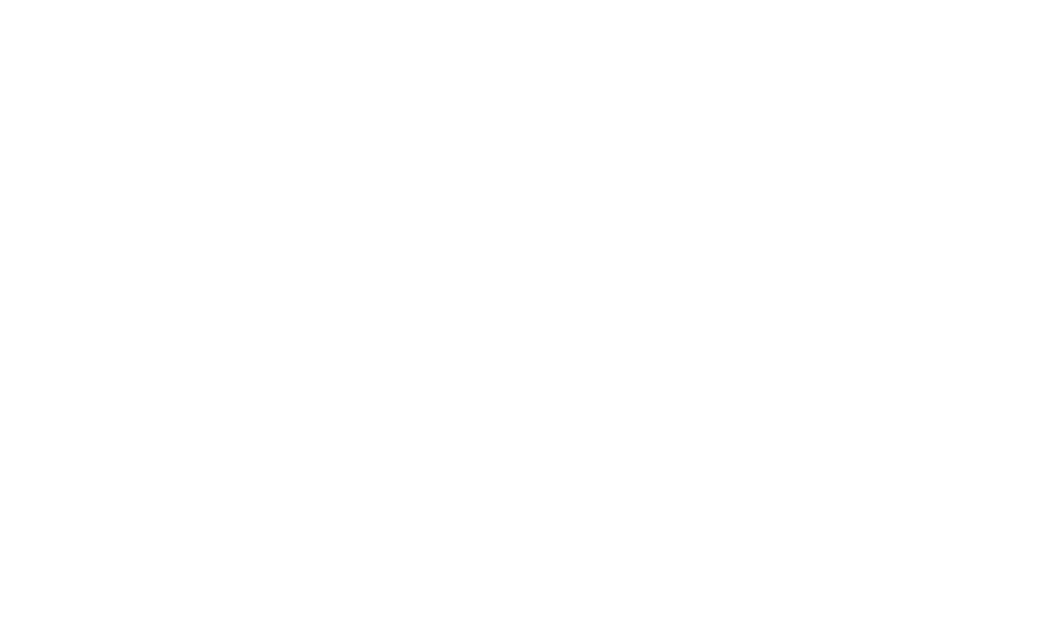
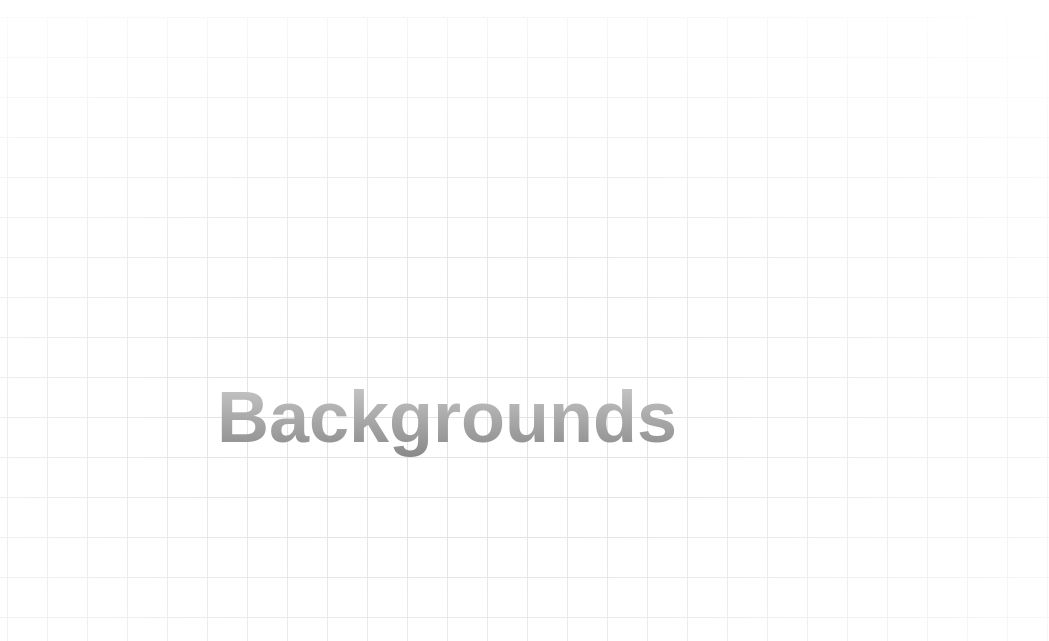
Before and after one commit to doreentieku/ui-components, a Next.js app: page / in a window 1280 px wide. Shown: the part 3299-3940 px from the top of the page, without its empty margins (193-1242 px from the left). Before the commit the page ends 3280 px from the top, so only its background shows below. Built offline with nearby package versions, Linux system fonts and the light colour scheme.

Commit message:
Add grid background

```diff
--- /dev/null
+++ b/src/app/components/GridBackgroundDemo.tsx
@@ -0,0 +1,22 @@
+import { cn } from "@/app/lib/utils";
+import React from "react";
+
+export function GridBackgroundDemo() {
+  return (
+    <div className="relative flex h-[50rem] w-full items-center justify-center bg-white dark:bg-black">
+      <div
+        className={cn(
+          "absolute inset-0",
+          "[background-size:40px_40px]",
+          "[background-image:linear-gradient(to_right,#e4e4e7_1px,transparent_1px),linear-gradient(to_bottom,#e4e4e7_1px,transparent_1px)]",
+          "dark:[background-image:linear-gradient(to_right,#262626_1px,transparent_1px),linear-gradient(to_bottom,#262626_1px,transparent_1px)]",
+        )}
+      />
+      {/* Radial gradient for the container to give a faded look */}
+      <div className="pointer-events-none absolute inset-0 flex items-center justify-center bg-white [mask-image:radial-gradient(ellipse_at_center,transparent_20%,black)] dark:bg-black"></div>
+      <p className="relative z-20 bg-gradient-to-b from-neutral-200 to-neutral-500 bg-clip-text py-8 text-4xl font-bold text-transparent sm:text-7xl">
+        Backgrounds
+      </p>
+    </div>
+  );
+}
--- a/src/app/page.tsx
+++ b/src/app/page.tsx
@@ -12,13 +12,16 @@
 import { TextHoverEffectDemo } from "@/app/components/TextHoverEffectDemo";
 import { CardSpotlightDemo } from "@/app/components/CardSpotlightDemo";
 import { FloatingDockDemo } from "@/app/components/FloatingDockDemo";
+import { GridBackgroundDemo } from "@/app/components/GridBackgroundDemo";
 
 export default function Home() {
   return (
     <div className="pb-20">
       <main className="min-h-screen space-y-16">
         <section className="text-center">
-          <h2 className="text-3xl font-bold text-white mb-4">Text Hover Effect</h2>
+          <h2 className="text-3xl font-bold text-white mb-4">
+            Text Hover Effect
+          </h2>
           <TextHoverEffectDemo />
         </section>
 
@@ -40,6 +43,13 @@
             <FloatingDockDemo />
           </div>
         </section>
+
+        <section className="text-center">
+          <h2 className="text-3xl font-bold text-white mb-4">
+            Grid background
+          </h2>
+          <GridBackgroundDemo />
+        </section>
       </main>
     </div>
   );
```
